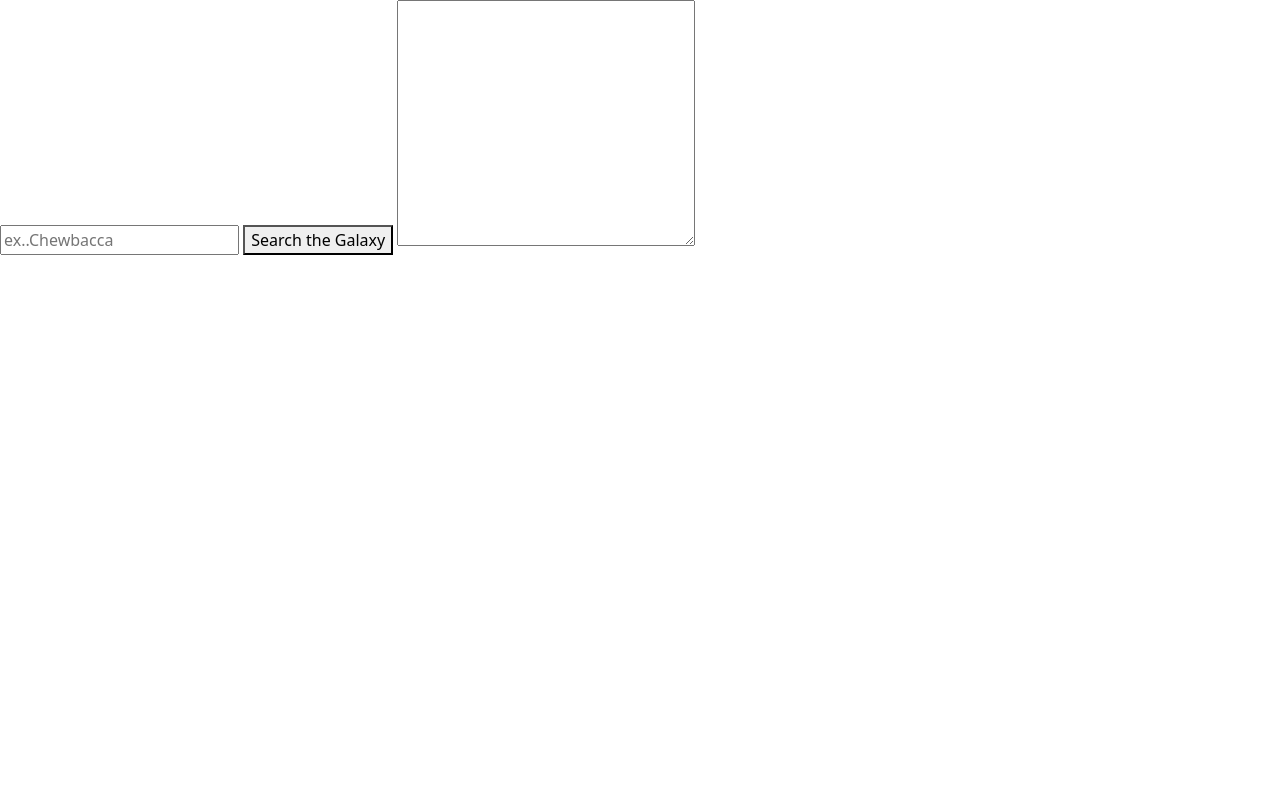
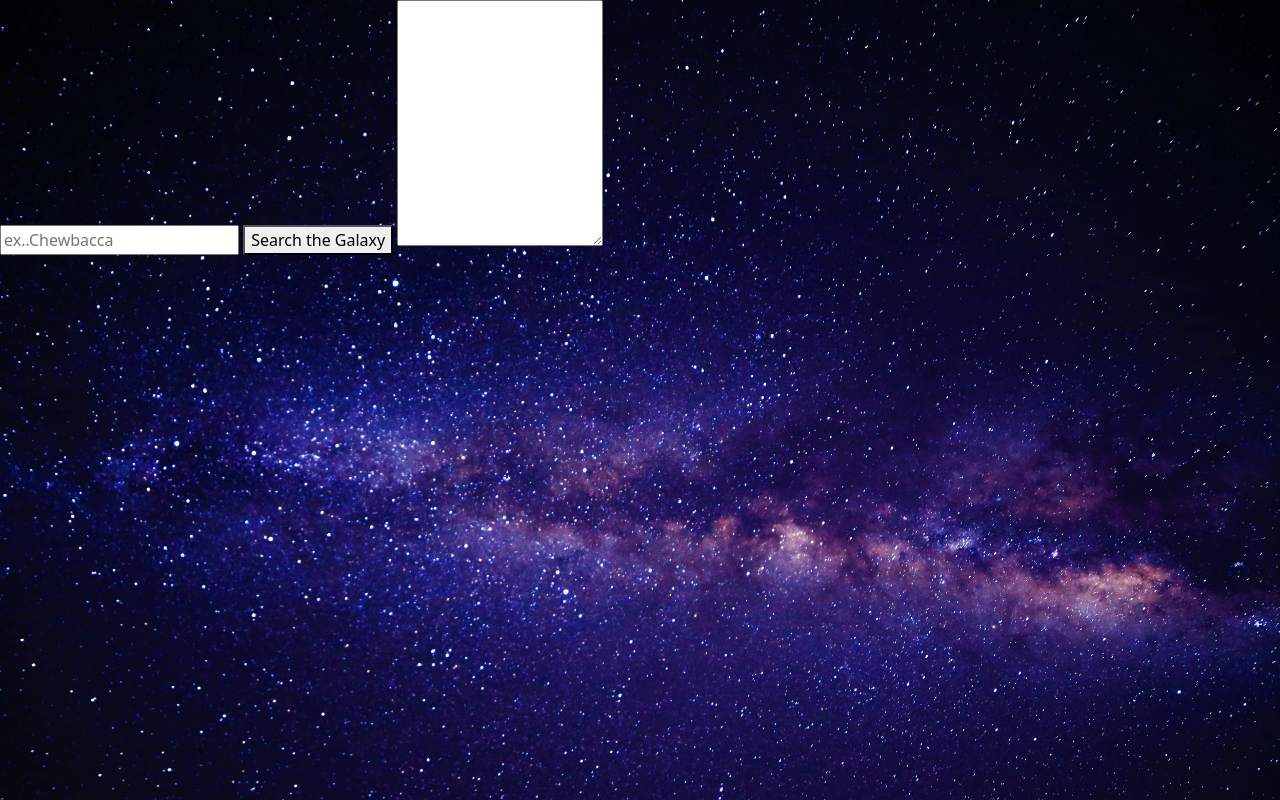
Before and after one commit to SallyResch/Uppgift10, a plain HTML site: page index.html in a window 1280 px wide. Drawn offline with nearby package versions, Linux system fonts and the light colour scheme.

Commit message:
added background picture

```diff
--- a/index.html
+++ b/index.html
@@ -5,13 +5,15 @@
     <meta name="viewport" content="width=device-width, initial-scale=1.0">
     <title>Starwars - The Sally Generation</title>
     <link href="https://cdn.jsdelivr.net/npm/bootstrap@5.3.3/dist/css/bootstrap.min.css" rel="stylesheet" integrity="sha384-QWTKZyjpPEjISv5WaRU9OFeRpok6YctnYmDr5pNlyT2bRjXh0JMhjY6hW+ALEwIH" crossorigin="anonymous">
-<script src="https://cdn.jsdelivr.net/npm/bootstrap@5.3.3/dist/js/bootstrap.bundle.min.js" integrity="sha384-YvpcrYf0tY3lHB60NNkmXc5s9fDVZLESaAA55NDzOxhy9GkcIdslK1eN7N6jIeHz" crossorigin="anonymous"></script>
+    <script src="https://cdn.jsdelivr.net/npm/bootstrap@5.3.3/dist/js/bootstrap.bundle.min.js" integrity="sha384-YvpcrYf0tY3lHB60NNkmXc5s9fDVZLESaAA55NDzOxhy9GkcIdslK1eN7N6jIeHz" crossorigin="anonymous"></script>
+    <link rel="stylesheet" href="style.css">
 </head>
 <body>
     <div>
     <input type="text" placeholder="ex..Chewbacca">
     <button>Search the Galaxy</button>
-    <textarea name="" id="" cols="30" rows="10"></textarea>
+    <textarea name="result" id="personResult" rows="10"></textarea>
     </div>
+    <script src="script.js"></script>
 </body>
 </html>
--- /dev/null
+++ b/style.css
@@ -0,0 +1,5 @@
+body{
+    background-image: url('galaxy.jpg');
+    background-size: cover;
+    background-repeat: no-repeat;
+}
```
Also changed, not shown: galaxy.jpg (added).
